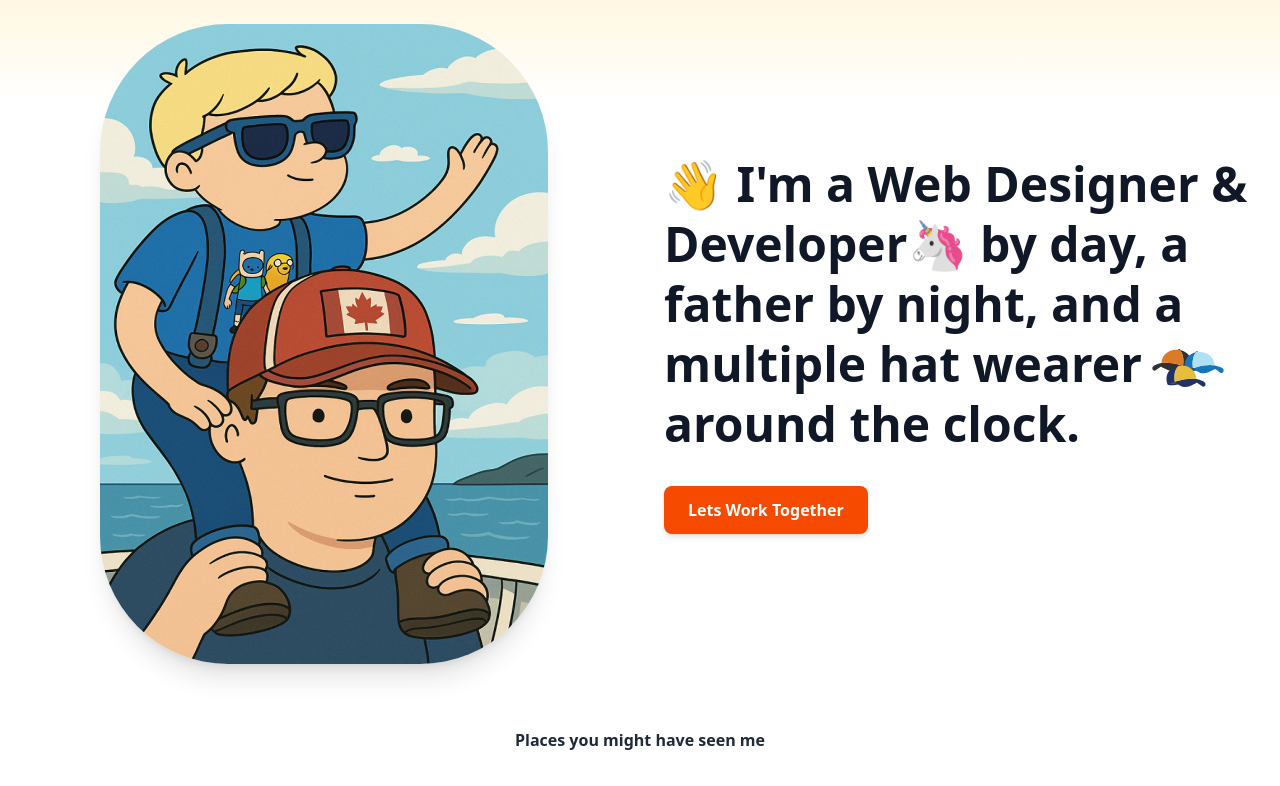
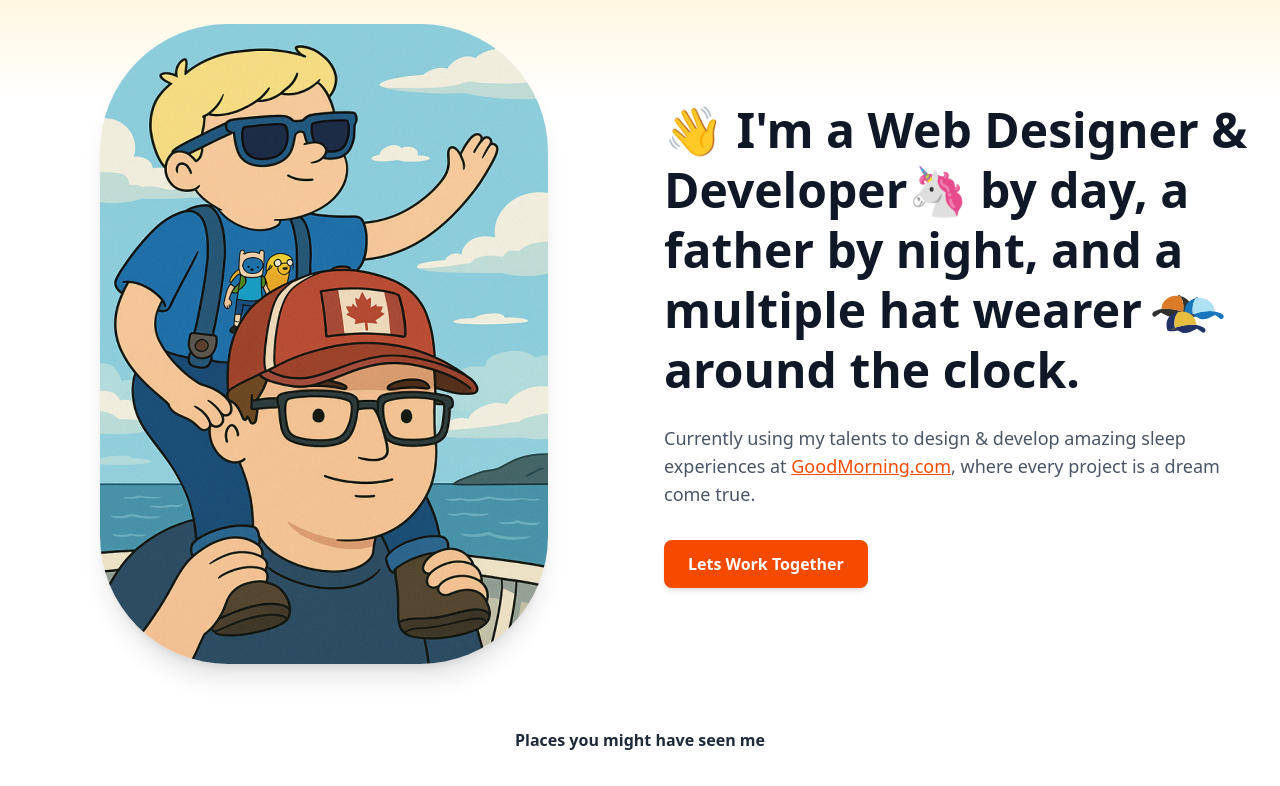
Before and after one commit to Dylan-Corporon/dylski, a Vue app: page / in a window 1280 px wide. Shown: the top 786 px of the page. Built offline with nearby package versions, Linux system fonts and the light colour scheme; no server answers.

Commit message:
updates to remove some CMS stuff for now... for now...

```diff
--- a/src/components/hero.vue
+++ b/src/components/hero.vue
@@ -1,48 +1,4 @@
 <script setup lang="ts">
-import { storeToRefs } from 'pinia'
-import { useApiDataStore } from '../stores/apiData'
-
-const { heroData } = storeToRefs(useApiDataStore())
-
-function getTitleText() {
-  const block = heroData.value?.mainHeadline?.[0]
-  if (!block || !block.children) return ''
-
-  return block.children.map(child => {
-    return child.text ?? ''
-  }).join('')
-}
-
-function getParagraphHtml() {
-  const block = heroData.value?.mainHeadline?.[1]
-  if (!block || !block.children) return ''
-
-  return block.children.map(child => {
-    if (child.type === 'text') {
-      return child.text
-    }
-
-    if (child.type === 'link') {
-      const linkText = child.children?.map(c => c.text).join('') ?? ''
-      return `<a href="${child.url}" class="text-orange-600 underline">${linkText}</a>`
-    }
-
-    return ''
-  }).join('')
-}
-
-function getHeroImageUrl() {
-    const url = heroData.value?.image?.url
-    return url ? `http://localhost:1337${url}` : ''
-}
-
-function getCtaData() {
-  return {
-    label: heroData.value?.ctaLabel ?? '',
-    url: heroData.value?.ctaUrl ?? '#'
-  }
-}
-
 </script>
 
 <template>
@@ -61,7 +17,7 @@ function getCtaData() {
         <h1 class="text-4xl sm:text-5xl font-semibold text-gray-900 leading-tight mb-6 break-words">👋 I'm a <span class="font-extrabold">Web Designer &amp; Developer</span>🦄 by day, a father by night, and a <span class="font-extrabold hat-wearer">multiple hat wearer</span> around the clock.
         </h1>
 
-        <p class="text-lg text-gray-600 mb-8" v-html="getParagraphHtml()" />
+        <p class="text-lg text-gray-600 mb-8">Currently using my talents to design &amp; develop amazing sleep experiences at <a href="https://www.goodmorning.com" class="text-orange-600 underline">GoodMorning.com</a>, where every project is a dream come true.</p>
         <div class="flex justify-center md:justify-start">
             <a
               href="#contact"
--- a/src/components/heroLogoBar.vue
+++ b/src/components/heroLogoBar.vue
@@ -1,14 +1,4 @@
 <script setup lang="ts">
-import { storeToRefs } from 'pinia'
-import { useApiDataStore } from '../stores/apiData'
-
-const store = useApiDataStore()
-const { logoLine } = storeToRefs(store)
-
-function getLogoItems() {
-  const root = logoLine.value?.data?.[0]
-  return root?.thing || []
-}
 </script>
 
 <template>
```
